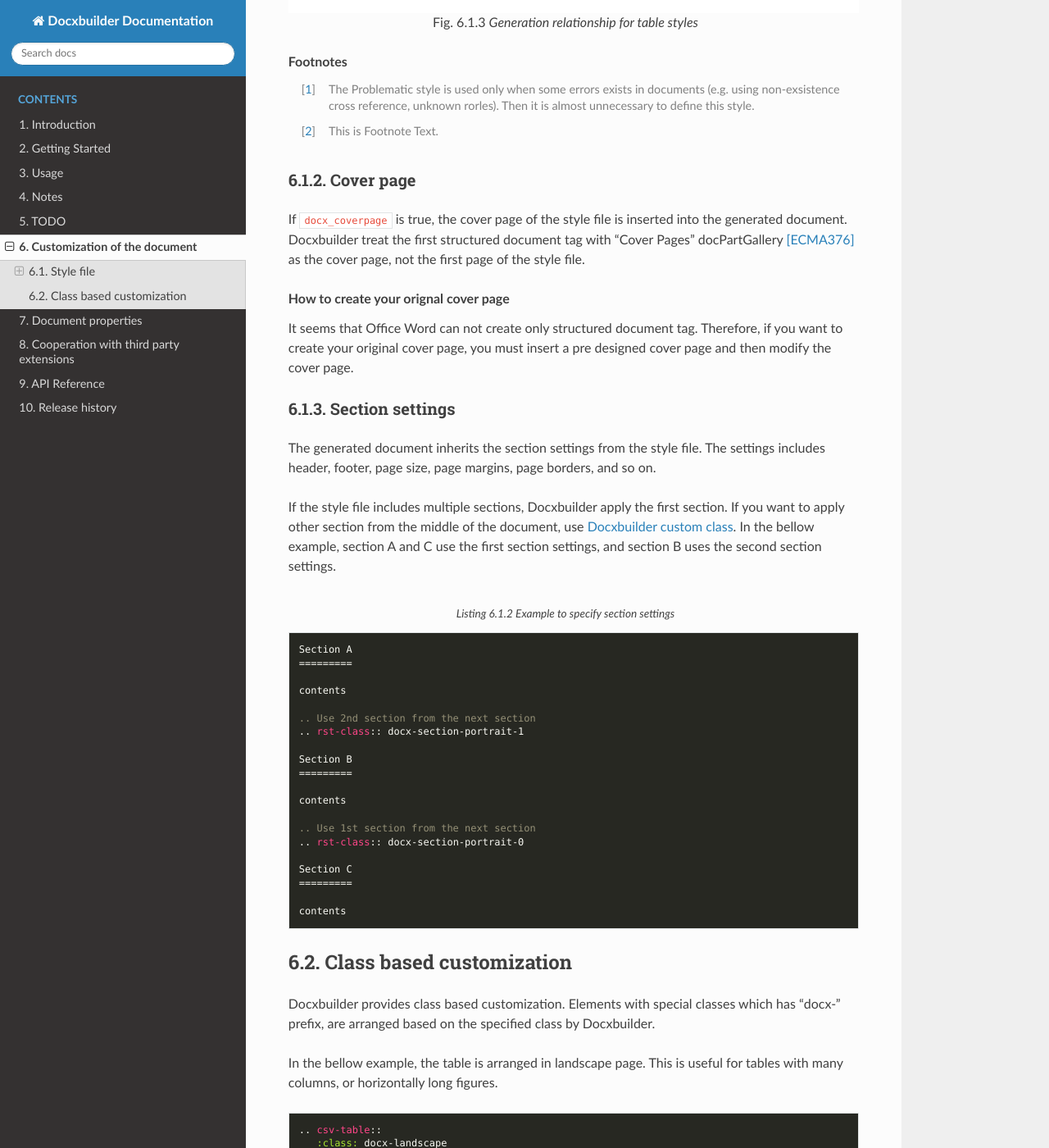
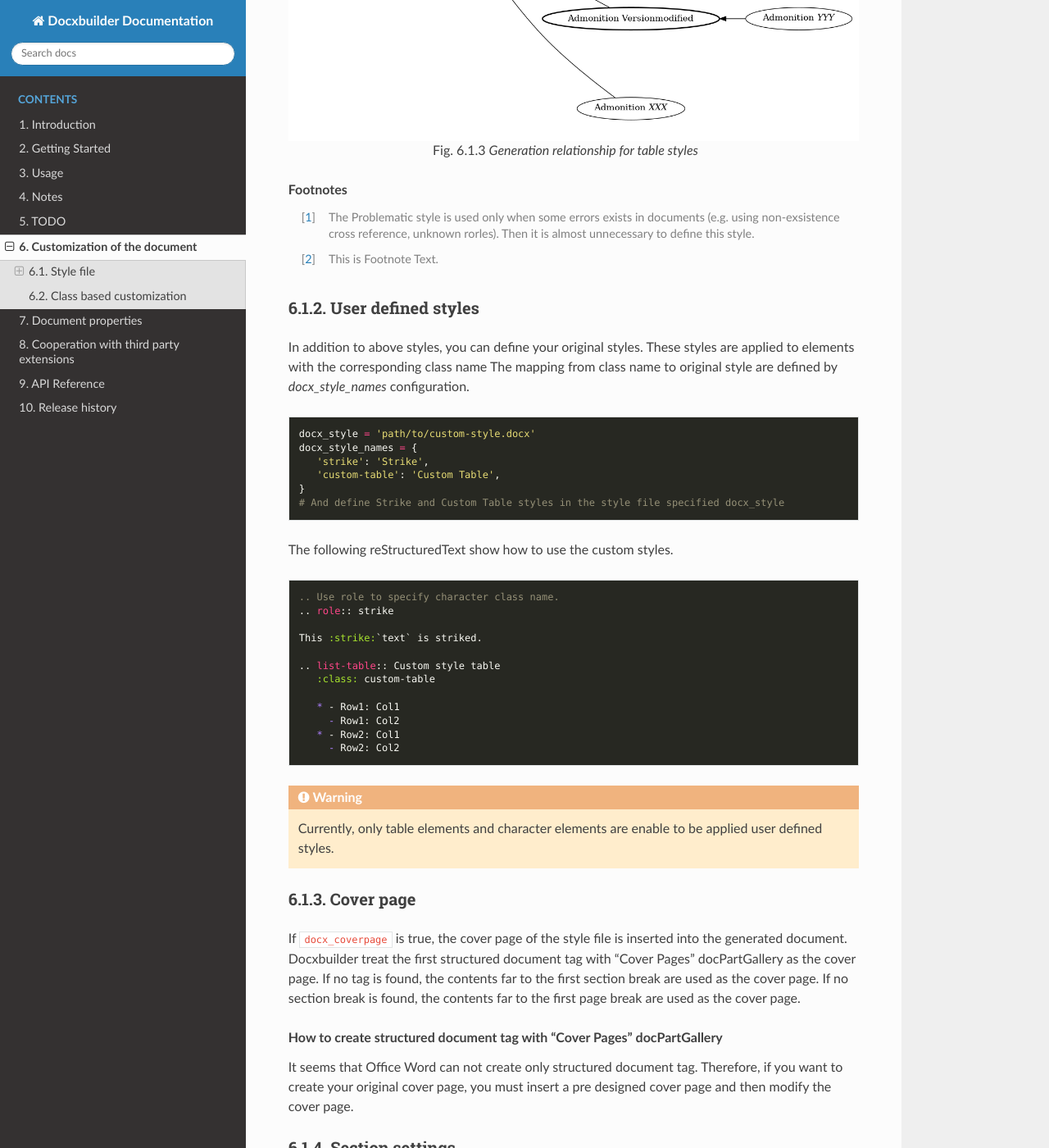
Before and after one commit to amedama41/docxbuilder, a Sphinx documentation site: the page built from docs/source/customization.rst, in a window 1280 px wide and 1400 px high, scrolled down 5074 px. Shown: the whole window at 82% size. Built offline with Sphinx 7.4.7 and the Read the Docs theme 2.0.0, drawn with Linux system fonts in a browser that asks for light colours; some of the changed text lies outside the part shown.

Commit message:
Update document

```diff
--- a/docs/source/customization.rst
+++ b/docs/source/customization.rst
@@ -37,6 +37,7 @@
    :header-rows: 1
    :stub-columns: 1
    :widths: auto
+   :width: 100%
    :align: center
    :name: character_style_table
 
@@ -83,6 +84,7 @@
    :header-rows: 1
    :stub-columns: 1
    :widths: auto
+   :width: 100%
    :align: center
    :name: paragraph_style_table
 
@@ -162,6 +166,7 @@
    :header-rows: 1
    :stub-columns: 1
    :widths: auto
+   :width: 100%
    :align: center
    :name: table_style_table
 
@@ -177,6 +182,13 @@
 
        --option1=arg    option description 1
        --option2, -o    option description 2
+   * - Horizontal List
+     - .. hlist::
+
+          * item1
+          * item2
+          * item3
+          * item4
    * - Admonition
      - .. admonition:: This is Admonition
 
@@ -304,16 +316,54 @@
     Then it is almost unnecessary to define this style.
 .. [#FootnoteExample] This is Footnote Text.
 
+.. _`user_defined_styles_section`:
+
+User defined styles
+^^^^^^^^^^^^^^^^^^^
+
+In addition to above styles, you can define your original styles.
+These styles are applied to elements with the corresponding class name
+The mapping from class name to original style are defined by `docx_style_names` configuration.
+
+.. code-block:: python
+
+   docx_style = 'path/to/custom-style.docx'
+   docx_style_names = {
+      'strike': 'Strike',
+      'custom-table': 'Custom Table',
+   }
+   # And define Strike and Custom Table styles in the style file specified docx_style
+
+The following reStructuredText show how to use the custom styles.
+
+.. code-block:: rst
+
+   .. Use role to specify character class name.
+   .. role:: strike
+
+   This :strike:`text` is striked.
+
+   .. list-table:: Custom style table
+      :class: custom-table
+
+      * - Row1: Col1
+        - Row1: Col2
+      * - Row2: Col1
+        - Row2: Col2
+
+.. warning:: Currently, only table elements and character elements are enable to be applied user defined styles.
+
 .. _`coverpage_section`:
 
 Cover page
 ^^^^^^^^^^
 
 If ``docx_coverpage`` is true, the cover page of the style file is inserted into the generated document.
-Docxbuilder treat the first structured document tag with "Cover Pages" docPartGallery [ECMA376]_ as the cover page,
-not the first page of the style file.
+Docxbuilder treat the first structured document tag with "Cover Pages" docPartGallery as the cover page.
+If no tag is found, the contents far to the first section break are used as the cover page.
+If no section break is found, the contents far to the first page break are used as the cover page.
 
-.. topic:: How to create your orignal cover page
+.. topic:: How to create structured document tag with "Cover Pages" docPartGallery
 
    It seems that Office Word can not create only structured document tag.
    Therefore, if you want to create your original cover page, you must insert
```
Also changed, not shown: other parts of docs/source/customization.rst (+2 -0 lines), docs/source/docprops.rst (+7 -0 lines), docs/source/docxbuilder.rst (+12 -8 lines).
